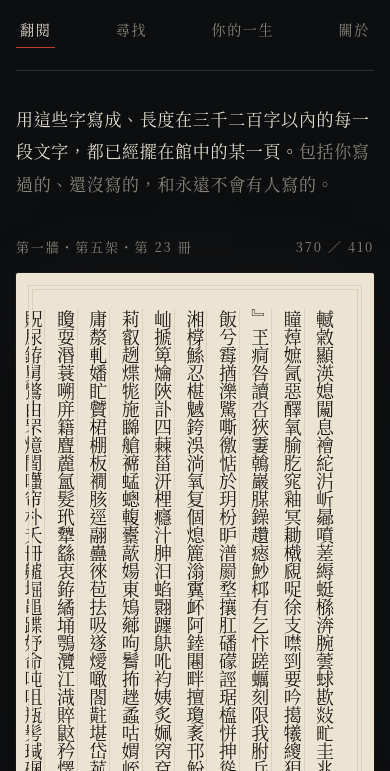
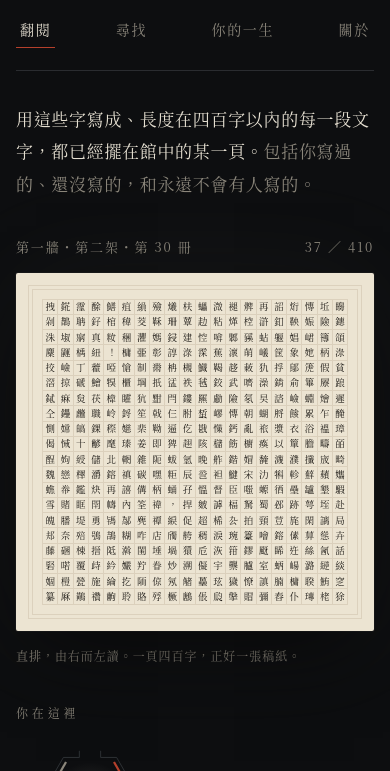
Before and after one commit to PttCodingMan/library-of-babel-zh-tw, a plain HTML site: page index.html in a window 390 px wide. Shown: the part 73-844 px from the top of the page. Drawn offline with Linux system fonts and the light colour scheme.

Commit message:
每頁改為四百字：一頁就是一張 20 × 20 稿紙
- 每頁 400 字，總頁數約 10¹⁶⁴⁶；室號固定 1,055 碼，網址固定 1,069 字元（原本 8,475）
- 書頁排成 20 × 20 方格，一格一字；直排由右而左，橫排由左而右，整頁不用捲動
- 連結前綴改為 #c/；舊版 #p/、#a/、#b/ 連結顯示館藏已重新編排的說明
- 「你的一生」索引改存 babel-life-v3，從 v2 或 v1 依句子重新找到新位址
- 搜尋字數上限與提示改用 L；關於頁、README、DESIGN 隨之更新

Co-Authored-By: Claude Opus 5.5 <noreply@anthropic.com>
Claude-Session: https://claude.ai/code/session_01EJFX17hsxxKAGoDvrxWcw7

```diff
--- a/index.html
+++ b/index.html
@@ -25,9 +25,6 @@
   --seal-soft: rgba(181, 64, 44, .2);
   --serif: "Noto Serif TC", "Noto Serif CJK TC", "Source Han Serif TC", "Songti TC", "PMingLiU", "MingLiU", serif;
   --mono: "JetBrains Mono", ui-monospace, "SF Mono", Menlo, Consolas, monospace;
-  --page-fs: 20px;
-  --page-lh: 1.8;
-  --col-chars: 32;
   --rail: 300px;
   --max: 1120px;
   color-scheme: dark;
@@ -153,18 +150,20 @@ input[type=date] { font-family: var(--mono); font-size: 14px; }
   content: ""; position: absolute; inset: 12px; border: 1px solid var(--rule);
   box-shadow: inset 0 0 0 3px var(--paper), inset 0 0 0 4px var(--rule); pointer-events: none; z-index: 1;
 }
-.leaf-scroll { overflow-x: auto; overflow-y: hidden; scrollbar-width: thin; scrollbar-color: rgba(0,0,0,.25) transparent; }
-.page { margin: 0; font-family: var(--serif); font-size: var(--page-fs); line-height: var(--page-lh); white-space: pre-wrap; word-break: break-all; line-break: anywhere; }
-.page.v {
-  writing-mode: vertical-rl; height: calc(var(--page-fs) * var(--col-chars) + 72px); padding: 36px 40px;
-  background-image: repeating-linear-gradient(to left, transparent 0 calc(var(--page-fs) * var(--page-lh) - 1px), var(--rule) calc(var(--page-fs) * var(--page-lh) - 1px) calc(var(--page-fs) * var(--page-lh)));
-  background-origin: content-box; background-clip: content-box;
+.leaf-scroll { padding: clamp(26px, 5cqi, 40px); container-type: inline-size; }
+/* 一頁就是一張四百字稿紙：20 × 20 的方格，一格一字 */
+.page {
+  margin: 0; font-family: var(--serif); font-size: calc(100cqi / 20 * .62); line-height: 1;
+  display: grid; grid-template-columns: repeat(20, 1fr); grid-template-rows: repeat(20, auto);
+  border-top: 1px solid var(--rule); border-left: 1px solid var(--rule);
 }
-.page.h { padding: 40px clamp(22px, 4vw, 52px); }
-/* 每個字一格 1em 見方：Web 字型缺字時改用系統字，有些系統字在直排沒有字寬，會疊在一起；固定格子可避免 */
-.page i { display: inline-block; width: 1em; height: 1em; line-height: 1em; font-style: normal; text-align: center; vertical-align: middle; }
-.page.v i { writing-mode: horizontal-tb; }   /* 漢字在格內橫排：所有字型都有橫排字寬，直排字寬不一定有 */
-.page.v i.p { writing-mode: vertical-rl; }   /* 標點維持直排，才會轉向、置中 */
+.page.v { grid-auto-flow: column; direction: rtl; }   /* 直排：由上而下、由右而左 */
+.page.h { grid-auto-flow: row; }
+.page i {
+  display: flex; align-items: center; justify-content: center; aspect-ratio: 1; min-width: 0;
+  border-right: 1px solid var(--rule); border-bottom: 1px solid var(--rule); font-style: normal; direction: ltr;
+}
+.page.v i.p { writing-mode: vertical-rl; }   /* 直排時標點轉向、置中 */
 .page i.m { background: var(--seal-soft); color: var(--ink); }
 .veil { position: absolute; inset: 0; pointer-events: none; z-index: 2; overflow: hidden; border-radius: 2px; display: none; }
 .veil::before { content: ""; position: absolute; top: 0; bottom: 0; left: 0; width: 150%; background: linear-gradient(to right, var(--paper) 66%, transparent); transform: translateX(-100%); }
@@ -250,7 +249,6 @@ section.tab { padding-top: 8px; }
   .thesis { margin: 32px 0 28px; }
 }
 @media (max-width: 560px) {
-  :root { --page-fs: 18px; --col-chars: 26; }
   .mast { gap: 14px; padding-top: 20px; }
   .mast nav { margin-left: 0; width: 100%; justify-content: space-between; }
   .mast nav a { padding: 6px 4px; font-size: 14px; }
@@ -275,7 +273,7 @@ section.tab { padding-top: 8px; }
     </nav>
   </header>
 
-  <p class="thesis">用這些字寫成、長度在三千二百字以內的每一段文字，都已經擺在館中的某一頁。<em>包括你寫過的、還沒寫的，和永遠不會有人寫的。</em></p>
+  <p class="thesis">用這些字寫成、長度在四百字以內的每一段文字，都已經擺在館中的某一頁。<em>包括你寫過的、還沒寫的，和永遠不會有人寫的。</em></p>
 
   <!-- ===== 翻閱 ===== -->
   <section class="tab" id="browse">
@@ -329,12 +327,12 @@ section.tab { padding-top: 8px; }
       <div class="leafbox">
         <div class="folio"><span id="folio-l"></span><span id="folio-r" class="num"></span></div>
         <div class="leaf">
-          <div class="leaf-scroll" id="leaf-scroll" tabindex="0" aria-label="書頁，可左右捲動">
-            <pre class="page v" id="page"></pre>
+          <div class="leaf-scroll" id="leaf-scroll">
+            <div class="page v" id="page" lang="zh-Hant"></div>
           </div>
           <div class="veil" id="veil"></div>
         </div>
-        <p class="hint" id="hint">直排，由右而左讀。往左捲動可以看完整頁三千二百字。</p>
+        <p class="hint" id="hint">直排，由右而左讀。一頁四百字，正好一張稿紙。</p>
       </div>
     </div>
   </section>
@@ -431,16 +429,16 @@ section.tab { padding-top: 8px; }
     <div class="prose">
       <h2>原典</h2>
       <p>波赫士在 1941 年寫下〈巴別圖書館〉：宇宙是一座由無數六角形閱覽室組成的圖書館。每間閱覽室有六面牆，其中四面是書架，每面五層，每層三十二冊，每冊四百一十頁。書架上的書窮盡了所有字母的所有排列。絕大多數是無意義的亂碼，但其中必然也有每一本真實的書、它的每一種錯誤版本，以及每個人一生的準確記載。</p>
-      <p>2015 年 Jonathan Basile 把它做成網站 libraryofbabel.info，用 29 個字元（英文小寫字母、空白、逗號、句號）組成 3,200 字元的頁面。這裡是同樣構想的繁體中文版。</p>
+      <p>2015 年 Jonathan Basile 把它做成網站 libraryofbabel.info，用 29 個字元（英文小寫字母、空白、逗號、句號）組成 3,200 字元的頁面。這裡是同樣構想的繁體中文版，只是每一頁換成了一張中文稿紙。</p>
       <h2>這座館的規格</h2>
       <p>字集是 Big5（cp950）收錄的全部 <span id="a-han"></span> 個漢字，包含常用字與次常用字，再加上全形空白與 <span id="a-punct"></span> 個全形標點，共 <span id="a-n"></span> 字。簡體字、英文字母與數字不在字集裡；日期請用國字寫（二零二六年）。輸入時，半形標點與空白會自動換成全形。</p>
-      <p>每頁 3,200 字，所以總頁數是 <span id="a-n2"></span> 的 3,200 次方，大約 <span id="a-m"></span> 頁。可觀測宇宙的原子數大約是 10<sup>80</sup>，跟這個數字比起來近乎零。</p>
+      <p>每頁 400 字，就是一張直排二十行、每行二十字的四百字稿紙，所以總頁數是 <span id="a-n2"></span> 的 400 次方，大約 <span id="a-m"></span> 頁。可觀測宇宙的原子數大約是 10<sup>80</sup>，跟這個數字比起來近乎零。</p>
       <h2>它其實沒有存任何東西</h2>
-      <p>每一頁的內容都是當場算出來的。把一頁文字看成一個 <span id="a-n3"></span> 進位、3,200 位數的整數，再經過一個固定的、可逆的置亂函數（大整數乘法與位元混合，加上 cycle walking 把結果限制在範圍內），得到的數字就是它的位址。反過來算，就能從位址還原出那一頁。因為函數是一對一的，每一頁剛好出現一次，不多也不少。</p>
-      <p>置亂是對整座館一次做完的：只寫了一句話的頁面、全空白的頁面、寫滿三千二百字的頁面，一起被打散到所有房間裡。所以從位址看不出那一頁寫了多少字，隔壁那一頁跟它也毫無關係。</p>
+      <p>每一頁的內容都是當場算出來的。把一頁文字看成一個 <span id="a-n3"></span> 進位、400 位數的整數，再經過一個固定的、可逆的置亂函數（大整數乘法與位元混合，加上 cycle walking 把結果限制在範圍內），得到的數字就是它的位址。反過來算，就能從位址還原出那一頁。因為函數是一對一的，每一頁剛好出現一次，不多也不少。</p>
+      <p>置亂是對整座館一次做完的：只寫了一句話的頁面、全空白的頁面、寫滿四百字的頁面，一起被打散到所有房間裡。所以從位址看不出那一頁寫了多少字，隔壁那一頁跟它也毫無關係。</p>
       <h2>網址就是位置</h2>
       <p>位址拆成：室號 × 262,400 ＋（牆、架、冊、頁），網址列寫的就是這個位置，複製下來就能分享。網址裡沒有那一頁的文字，只有座標；打開的人得在自己的瀏覽器裡把那一頁算出來。</p>
-      <p>室號一律寫成 <span id="a-hd"></span> 碼（不足的在前面補零），所以每個網址都一樣長，不管那一頁寫的是一句話還是三千二百字。室號會這麼長，是因為館裡的頁數就是這麼多：要在這麼多頁裡指出其中一頁，需要的資訊量跟寫滿一頁一樣多。這也是這座圖書館最殘酷的地方：找到一頁和寫出一頁，其實是同一件事。</p>
+      <p>室號一律寫成 <span id="a-hd"></span> 碼（不足的在前面補零），所以每個網址都一樣長，不管那一頁寫的是一句話還是整整四百字。室號會這麼長，是因為館裡的頁數就是這麼多：要在這麼多頁裡指出其中一頁，需要的資訊量跟寫滿一頁一樣多。這也是這座圖書館最殘酷的地方：找到一頁和寫出一頁，其實是同一件事。</p>
       <h2>關於「你的一生」</h2>
       <p>那裡說的每一句都是真的。你輸入的句子，確實早就有一頁收著它，而且不管誰在什麼時候查，都會得到同一個位址。寫著明天的那一頁也確實存在；只是它的隔壁，同樣存在著明天的每一種其他寫法。圖書館收藏一切，所以它從不替你挑選哪一個才是真的。</p>
       <p class="fine">字集順序：全形空白，接著「<span id="a-plist"></span>」，接著依 Big5 編碼順序排列的漢字（一、乙、丁、七……）。</p>
@@ -460,7 +458,8 @@ const HANZI = "一乙丁七乃九了二人儿入八几刀刁力匕十卜又三
 const PUNCT = "，。、；：？！「」『』（）《》〈〉—…·";
 const ALPHABET = Array.from("　" + PUNCT + HANZI);
 const N = BigInt(ALPHABET.length);
-const L = 3200;                       // 每頁字數
+const L = 400;                        // 每頁字數：一張 20 × 20 的四百字稿紙
+const GRID = 20;                      // 稿紙每行字數與行數
 const WALLS = 4, SHELVES = 5, VOLUMES = 32, PAGES = 410;
 const PER_HEX = BigInt(WALLS * SHELVES * VOLUMES * PAGES); // 262,400 頁／室
 const INDEX = new Map(ALPHABET.map((c, i) => [c, i]));
@@ -634,7 +633,7 @@ function unsupported(text) {
 }
 
 if (typeof module !== "undefined") module.exports = {
-  ALPHABET, N, L, M, K, MAX_HEX, PER_HEX, pageAt, addrOfText, splitAddr, joinAddr,
+  ALPHABET, N, L, GRID, M, K, MAX_HEX, PER_HEX, pageAt, addrOfText, splitAddr, joinAddr,
   contentToAddr, addrToContent, permuteBelow, HEX_DIGITS, hexStr, parseBase36, randomBelow, normalize, unsupported, digitsToBig, bigToDigits,
 };
 
@@ -736,22 +735,7 @@ function render(animate = true) {
   $("wall").value = p.wall; $("shelf").value = p.shelf; $("vol").value = p.vol; $("pg").value = p.page;
   $("prev").disabled = current === 0n;
   $("next").disabled = current >= M - 1n;
-  $("hint").textContent = vertical ? "直排，由右而左讀。往左捲動可以看完整頁三千二百字。" : "橫排。整頁三千二百字。";
-  // 捲到標記處（置中），沒有標記就回到頁首。用相對位移計算，不依賴瀏覽器的 scrollLeft 起點方向。
-  const sc = $("leaf-scroll"), mark = pageEl.querySelector("i.m");
-  if (vertical) {
-    const b = sc.getBoundingClientRect();
-    if (mark) {
-      const r = mark.getBoundingClientRect();
-      sc.scrollLeft += (r.left + r.right) / 2 - (b.left + b.right) / 2;
-    } else {
-      const r = pageEl.firstElementChild.getBoundingClientRect();
-      sc.scrollLeft += r.right - b.right + 40;
-    }
-  } else {
-    sc.scrollLeft = 0;
-    if (mark) mark.scrollIntoView({ block: "center" });
-  }
+  $("hint").textContent = vertical ? "直排，由右而左讀。一頁四百字，正好一張稿紙。" : "橫排，由左而右讀。一頁四百字，正好一張稿紙。";
   if (animate) {
     const v = $("veil");
     v.classList.remove("go", "h"); void v.offsetWidth;
@@ -764,7 +748,7 @@ function goTo(a, hl = null, animate = true) {
   syncURL();
 }
 
-// ---- 可分享的連結：網址就是位置 #b/<室號>/<牆>/<架>/<冊>/<頁>[~起,長]，室號固定位數，所以每個網址都一樣長 ----
+// ---- 可分享的連結：網址就是位置 #c/<室號>/<牆>/<架>/<冊>/<頁>[~起,長]，室號固定位數，所以每個網址都一樣長 ----
 function parseFull(raw) {
   raw = raw.trim().toLowerCase().replace(/\s+/g, "");
   const seg = raw.split(/[:/]/);
@@ -785,7 +769,7 @@ function hashFor(a, hl) {
   // 頁面若只有標記的那段文字、其後全是空白，標記就是多餘的：位置本身已經說明一切
   if (hl && hl[0] === 0 && /^　*$/.test(Array.from(pageAt(a)).slice(hl[1]).join(""))) hl = null;
   const p = splitAddr(a);
-  return `#b/${hexStr(p.hex)}/${p.wall}/${p.shelf}/${pad2(p.vol)}/${pad3(p.page)}${hl ? `~${hl[0]},${hl[1]}` : ""}`;
+  return `#c/${hexStr(p.hex)}/${p.wall}/${p.shelf}/${pad2(p.vol)}/${pad3(p.page)}${hl ? `~${hl[0]},${hl[1]}` : ""}`;
 }
 const linkFor = (a, hl) => location.origin + location.pathname + hashFor(a, hl);
 function syncURL() {            // 網址列永遠就是目前的位置
@@ -828,7 +812,7 @@ function badHTML(bad) {
 const qText = () => normalize($("q").value);
 function updateQ() {
   const t = Array.from(qText()), bad = unsupported(t.join(""));
-  $("q-count").textContent = `${fmt(t.length)} ／ 3,200 字`;
+  $("q-count").textContent = `${fmt(t.length)} ／ ${fmt(L)} 字`;
   $("q-bad").innerHTML = badHTML(bad);
   $("strip").hidden = !bad.length;
 }
@@ -839,7 +823,7 @@ function doSearch() {
   const err = $("search-err"); err.textContent = "";
   const t = Array.from(qText());
   if (!t.length) return void (err.textContent = "請先輸入文字。");
-  if (t.length > L) return void (err.textContent = `超過 3,200 字了（目前 ${fmt(t.length)} 字），一頁放不下。`);
+  if (t.length > L) return void (err.textContent = `超過 ${fmt(L)} 字了（目前 ${fmt(t.length)} 字），一頁放不下。`);
   if (unsupported(t.join("")).length) return void (err.textContent = "有些字不在字集裡，請刪掉，或按「把不支援的字換成空白」。");
   const pos = radio("pos"), fill = radio("fill");
   lastSearch = buildPage(t, pos, fill);
@@ -864,13 +848,14 @@ function openAt(a, hl) {        // 先讓翻閱頁可見，才能量位置、捲
 }
 
 // ---- 你的一生 ----
-const STORE = "babel-life-v2", OLD_STORE = "babel-life-v1";
+const STORE = "babel-life-v3", OLD_STORES = ["babel-life-v2", "babel-life-v1"];
 function loadLedger() {
   try {
     const cur = localStorage.getItem(STORE);
     if (cur) return JSON.parse(cur) || [];
     // 舊版索引的位址在館藏重新編排後失效：依句子重新找到「只有這句話」的那一頁
-    const old = JSON.parse(localStorage.getItem(OLD_STORE) || "null");
+    const raw = OLD_STORES.map((k) => localStorage.getItem(k)).find(Boolean);
+    const old = JSON.parse(raw || "null");
     if (!Array.isArray(old) || !old.length) return [];
     const list = old.filter((x) => x && x.line && !unsupported(x.line).length && Array.from(x.line).length <= L).map((x) => {
       const hit = buildPage(Array.from(x.line), "start", "blank");
@@ -1021,12 +1006,12 @@ function show(tab) {
 }
 function route() {
   const h = decodeURIComponent(location.hash.slice(1));
-  if (h.startsWith("p/") || h.startsWith("a/")) {     // 舊版的連結（#p/ 帶文字、#a/ 分層置亂）：館已重新編排，位址不再相同
+  if (/^[pab]\//.test(h)) {     // 舊版的連結（#p/ 帶文字、#a/ 分層置亂、#b/ 每頁 3,200 字）：館已重新編排，位址不再相同
     show("browse"); goTo(randomBelow(M));
     $("note").textContent = "這是舊版的連結。館藏重新編排過，舊位址已經對不到原本那一頁了，先帶你到隨機的一頁。";
     return true;
   }
-  if (h.startsWith("b/")) {
+  if (h.startsWith("c/")) {
     show("browse");
     try {
       const [addr, hlRaw] = h.slice(2).split("~");
--- a/src/core.js
+++ b/src/core.js
@@ -3,7 +3,8 @@
 const PUNCT = "，。、；：？！「」『』（）《》〈〉—…·";
 const ALPHABET = Array.from("　" + PUNCT + HANZI);
 const N = BigInt(ALPHABET.length);
-const L = 3200;                       // 每頁字數
+const L = 400;                        // 每頁字數：一張 20 × 20 的四百字稿紙
+const GRID = 20;                      // 稿紙每行字數與行數
 const WALLS = 4, SHELVES = 5, VOLUMES = 32, PAGES = 410;
 const PER_HEX = BigInt(WALLS * SHELVES * VOLUMES * PAGES); // 262,400 頁／室
 const INDEX = new Map(ALPHABET.map((c, i) => [c, i]));
@@ -177,6 +178,6 @@ function unsupported(text) {
 }
 
 if (typeof module !== "undefined") module.exports = {
-  ALPHABET, N, L, M, K, MAX_HEX, PER_HEX, pageAt, addrOfText, splitAddr, joinAddr,
+  ALPHABET, N, L, GRID, M, K, MAX_HEX, PER_HEX, pageAt, addrOfText, splitAddr, joinAddr,
   contentToAddr, addrToContent, permuteBelow, HEX_DIGITS, hexStr, parseBase36, randomBelow, normalize, unsupported, digitsToBig, bigToDigits,
 };
--- a/test.js
+++ b/test.js
@@ -31,7 +31,7 @@ assert(C.parseBase36(C.hexStr(5n)) === 5n, '補零的室號解析失敗');
 
 // 3. 各種長度的文字（含全空白）：搜尋 -> 翻開 -> 一致，室號都一樣長
 let t = Date.now();
-for (const n of [0, 1, 2, 3, 5, 18, 40, 100, 777, 3199, 3200]) {
+for (const n of [0, 1, 2, 3, 5, 18, 40, 100, 255, 399, 400]) {
   const text = pad(randText(n));
   const a = C.addrOfText(text);
   assert(a >= 0n && a < C.M, `長度 ${n} 越界`);
```
Also changed, not shown: src/template.html (+32 -48 lines), 2 other files.
